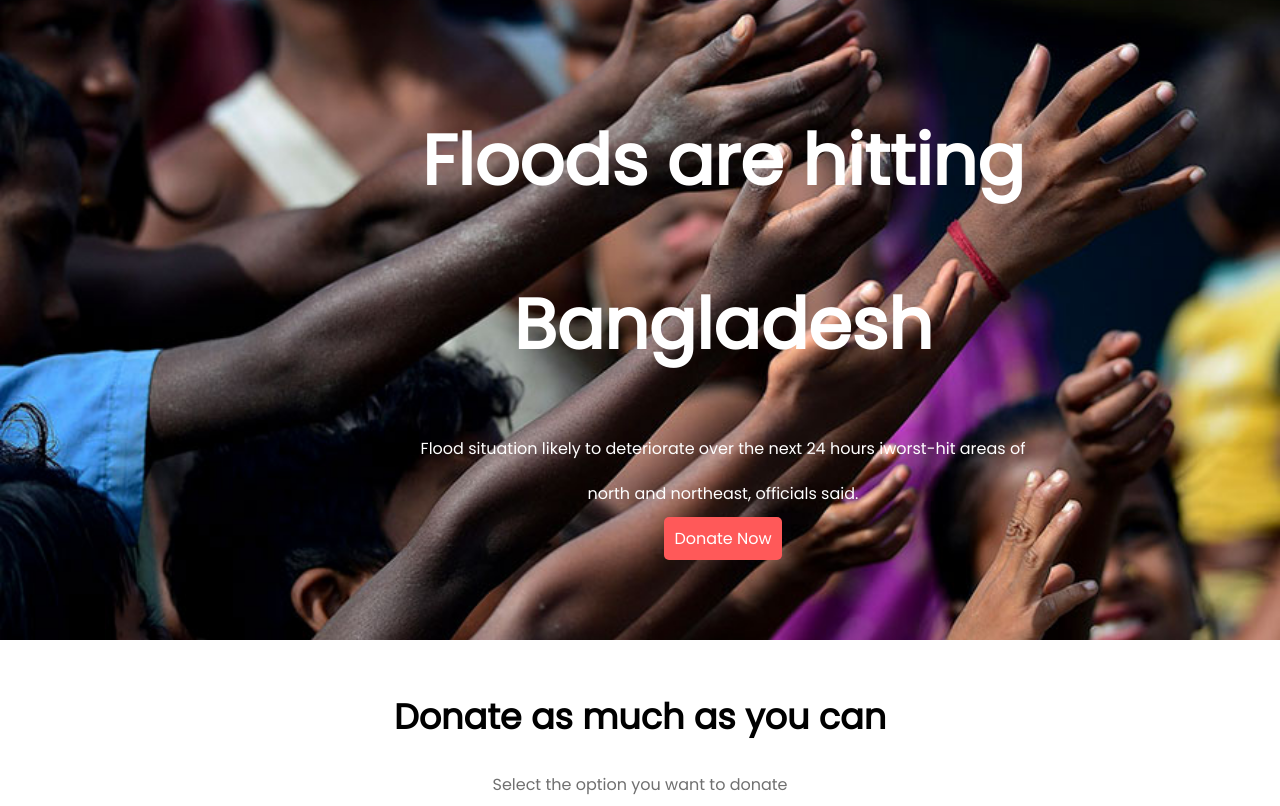
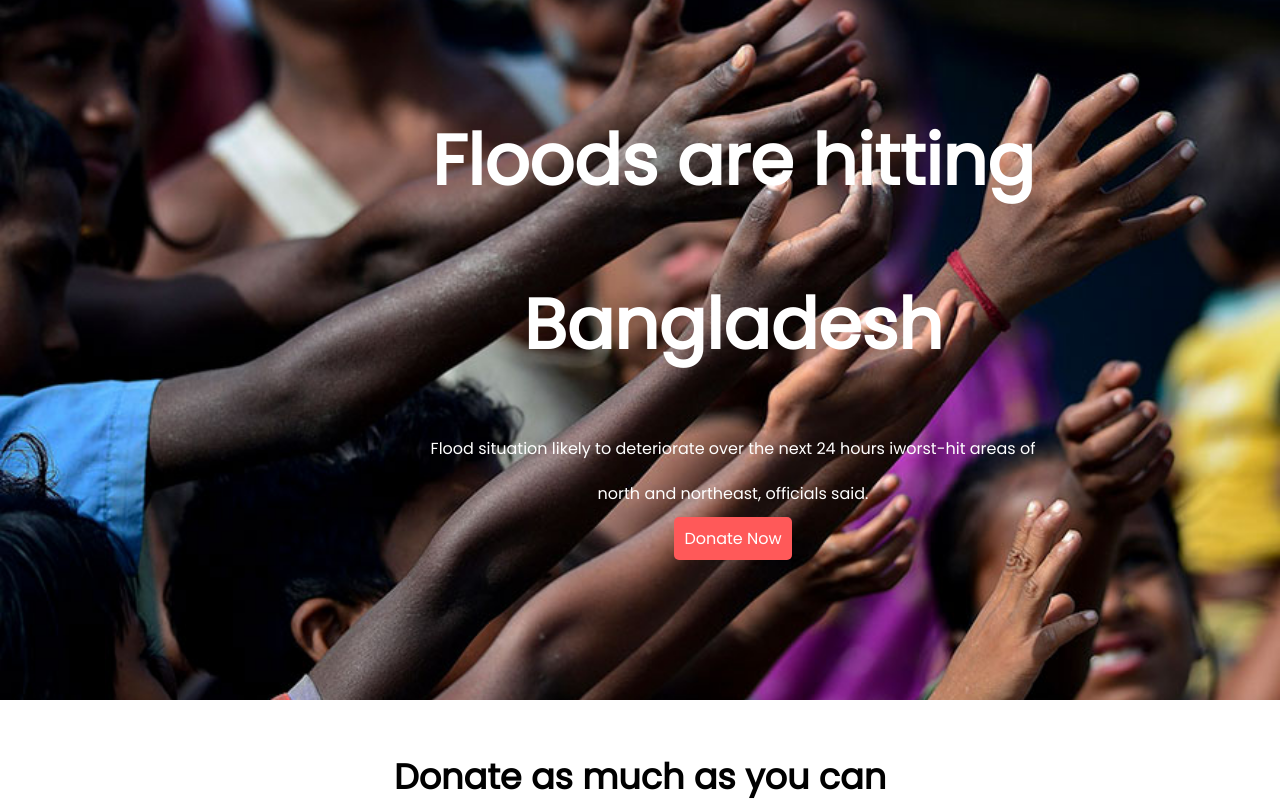
Before and after one commit to zasimmallick/donate-today, a plain HTML site: page index.html in a window 1280 px wide. Shown: the top 806 px of the page. Drawn offline with Linux system fonts and the light colour scheme.

Commit message:
last commit

```diff
--- a/style.css
+++ b/style.css
@@ -22,7 +22,7 @@ h2{
 .donate-image{
   background-image: url(image/donation13.jpg);
   background-color: #cccccc;
-  height: 640px;
+  height: 700px;
   background-position: center;
   background-repeat: no-repeat;
   background-size: cover;
@@ -33,7 +33,7 @@ h2{
   position: absolute;
   width: 826px;
   height: 320px;
-  left: 310px;
+  left: 320px;
   top: 50px;
   text-align: center;
   color: white;
```
Lines whose indentation alone changed are shown as unchanged.
